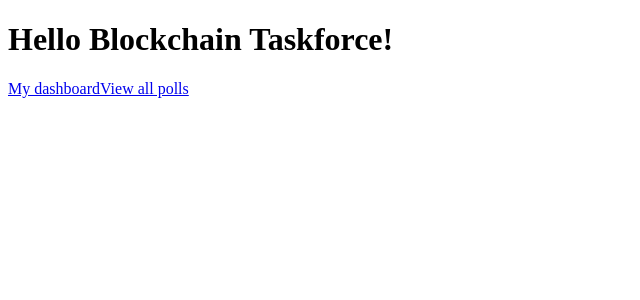
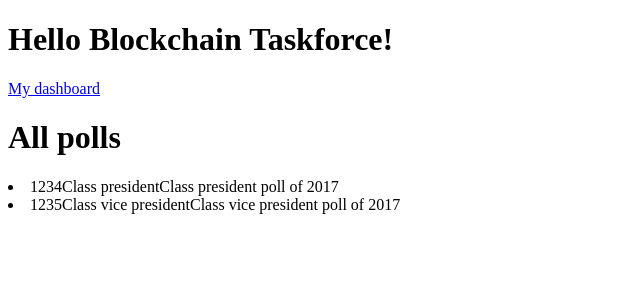
Before and after one commit to holzeis/chainedvoting, an Angular app in the folder client/: page /dashboard in a window 1280 px wide. Shown: the top 300 px of the page, without its empty margins (0-640 px from the left). Built offline with nearby package versions, Linux system fonts and the light colour scheme.

Commit message:
added dashboard component, removed polls, added mock vote

```diff
--- a/client/src/app/app.module.ts
+++ b/client/src/app/app.module.ts
@@ -6,7 +6,6 @@ import { RouterModule, Routes } from '@angular/router';
 
 import { AppComponent } from './app.component';
 import { PollComponent } from './components/poll/poll.component';
-import { PollsComponent } from './components/polls/polls.component';
 import { UserComponent } from './components/user/user.component';
 import { DashboardComponent } from './components/dashboard/dashboard.component'
 
@@ -17,7 +16,7 @@ import { PollService } from './services/poll.service';
 const appRoutes: Routes = [
     { path: 'register', component: UserComponent },
     { path: 'dashboard', component: DashboardComponent },
-    { path: 'viewpolls', component: PollsComponent }
+    { path: 'poll/:id', component: PollComponent }
 ];
 
 @NgModule({
@@ -25,7 +24,6 @@ const appRoutes: Routes = [
     AppComponent,
     DashboardComponent,
     PollComponent,
-    PollsComponent,
     UserComponent
   ],
   imports: [
--- a/client/src/app/components/dashboard/dashboard.component.html
+++ b/client/src/app/components/dashboard/dashboard.component.html
@@ -1 +1,14 @@
-<a routerLink="/viewpolls">View all polls</a>
+<h1>
+  {{title}}
+</h1>
+
+<li *ngFor="let poll of polls">
+  <span class="poll">{{poll.id}}</span>
+  <span>{{poll.name}}</span>
+  <span>{{poll.description}}</span>
+  <span>{{poll.validTo}}</span>
+  <!-- <span (click)="onSelect(poll)">View details<span> -->
+
+</li>
+
+<router-outlet></router-outlet>
--- a/client/src/app/components/dashboard/dashboard.component.ts
+++ b/client/src/app/components/dashboard/dashboard.component.ts
@@ -1,5 +1,10 @@
-import {Component} from '@angular/core'
+import { Component } from '@angular/core';
+import { OnInit } from '@angular/core';
+import { Router } from '@angular/router'
 
+
+import { Poll } from '../../poll';
+import { PollService } from '../../services/poll.service';
 @Component({
   selector: 'app-dashboard',
   templateUrl: './dashboard.component.html',
@@ -7,5 +12,18 @@ import {Component} from '@angular/core'
 })
 
 export class DashboardComponent {
+  polls: Poll[];
+  selectedPoll: Poll;
+  title = 'All polls';
+  public constructor(private pollService: PollService, private router: Router){}
+
+  ngOnInit() {
+    this.getPolls();
+  }
+  getPolls():void {
+    this.pollService.getPolls().then(polls => this.polls = polls);
+  }
+
+
 
 }
--- a/client/src/app/components/poll/poll.component.html
+++ b/client/src/app/components/poll/poll.component.html
@@ -1,3 +1,8 @@
 <p>
   poll works!
 </p>
+
+<h3>{{poll.name}}<h3>
+<p>Poll ID: {{poll.id}}</p>
+
+<router-outlet></router-outlet>
--- a/client/src/app/components/poll/poll.component.ts
+++ b/client/src/app/components/poll/poll.component.ts
@@ -1,4 +1,7 @@
-import { Component, OnInit } from '@angular/core';
+import { Component, OnInit, Input } from '@angular/core';
+
+import { Poll } from '../../poll';
+import { PollService } from '../../services/poll.service'
 
 @Component({
   selector: 'app-poll',
@@ -7,9 +10,7 @@ import { Component, OnInit } from '@angular/core';
 })
 export class PollComponent implements OnInit {
 
-  constructor() { }
-
-  ngOnInit() {
-  }
+  poll: Poll;
+  ngOnInit(){}
 
 }
--- a/client/src/app/components/polls/polls.component.html
+++ /dev/null
@@ -1,9 +0,0 @@
-<h1>
-  {{title}}
-</h1>
-
-<li *ngFor="let poll of polls">
-  <span class="poll">{{poll.id}}</span> {{poll.name}}
-</li>
-
-<router-outlet></router-outlet>
--- a/client/src/app/components/polls/polls.component.ts
+++ /dev/null
@@ -1,26 +0,0 @@
-import { Component } from '@angular/core';
-import { OnInit } from '@angular/core';
-
-import { Poll } from '../../poll';
-import { PollService } from '../../services/poll.service';
-
-@Component({
-  selector: 'app-polls',
-  templateUrl: './polls.component.html',
-  styleUrls: ['./polls.component.css']
-})
-
-export class PollsComponent implements OnInit{
-  polls: Poll[];
-  title = 'All polls';
-  public constructor(private pollService: PollService){}
-
-  ngOnInit() {
-    this.getPolls();
-  }
-  getPolls():void{
-    this.pollService.getPolls().then(polls => this.polls = polls);
-  }
-
-
-}
--- a/client/src/app/mockdata/mock-polls.ts
+++ b/client/src/app/mockdata/mock-polls.ts
@@ -12,5 +12,17 @@ export const POLLS: Poll[] = [
       'Tom', 'Jerry'
     ],
     votes: []
+  },
+  {
+    id: '1235',
+    name: 'Class vice president',
+    description: 'Class vice president poll of 2017',
+    owner: 'Mr. Bert',
+    validFrom: 'tba',
+    validTo: '',
+    options: [
+      'Tom', 'Jerry'
+    ],
+    votes: []
   }
 ]
--- /dev/null
+++ b/client/src/app/mockdata/mock-vote.ts
@@ -0,0 +1,6 @@
+import { Vote } from '../vote';
+
+export const VOTE: Vote = {
+  id: '235223',
+  description: 'Test'
+}
--- /dev/null
+++ b/client/src/app/vote.ts
@@ -0,0 +1,5 @@
+export class Vote {
+  id: string;
+  description: string;
+  //TODO: add object variables
+}
```
Also changed, not shown: client/src/app/services/poll.service.ts (+7 -0 lines), client/src/app/components/polls/polls.component.css (deleted).
